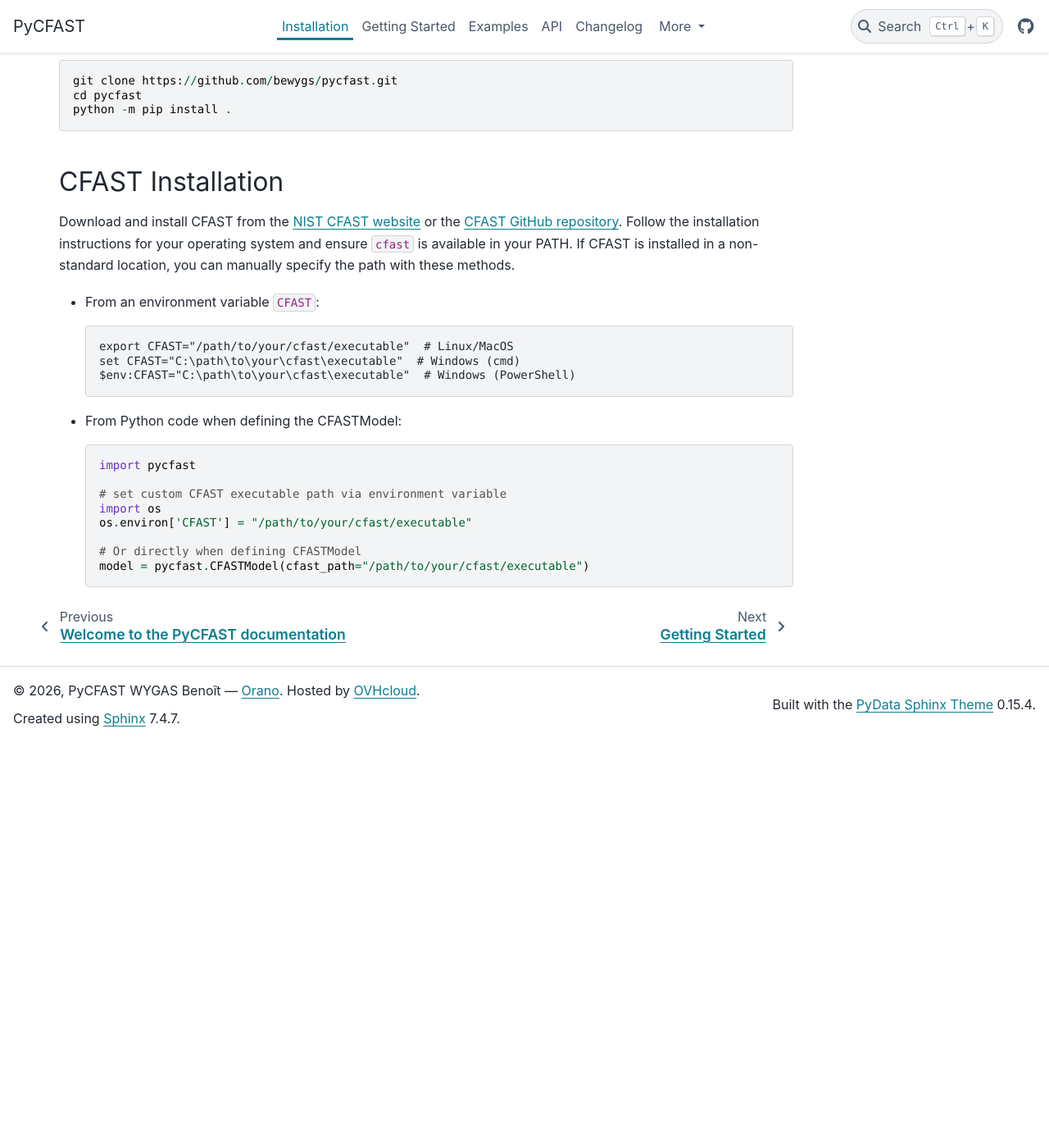
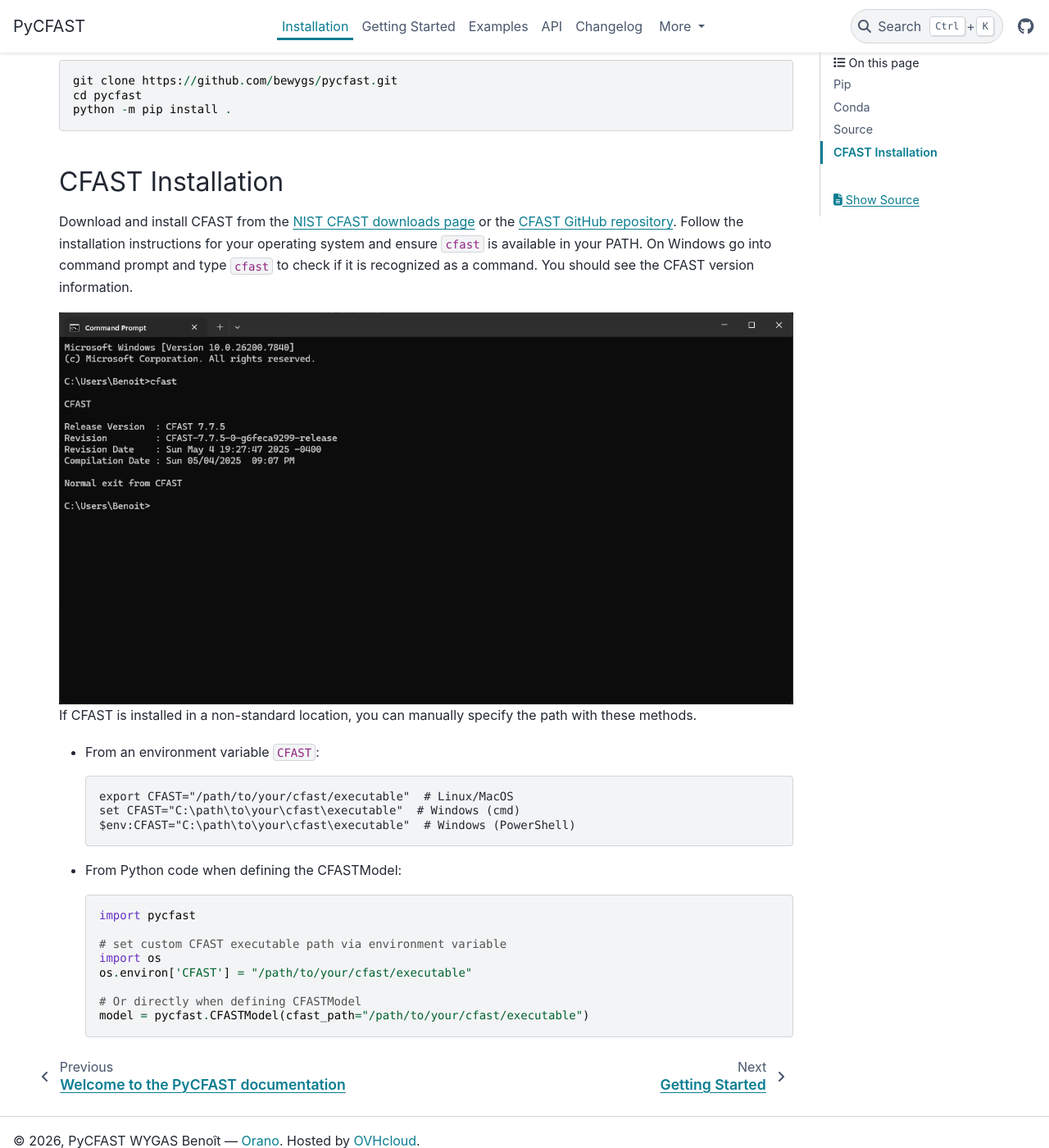
Before and after one commit to bewygs/pycfast, a Sphinx documentation site: the page built from docs/source/installation.rst, in a window 1280 px wide and 1400 px high, scrolled down 719 px. Shown: the whole window at 82% size. Built offline with Sphinx 7.4.7 and the PyData theme 0.15.4, drawn with Linux system fonts in a browser that asks for light colours; pages that are not in the unit, such as notebooks, are missing from menus; before the commit the page ends 1625 px from its top, so only the background shows below that.

Commit message:
DOC: update CFAST installation instructions and add image

```diff
--- a/docs/source/installation.rst
+++ b/docs/source/installation.rst
@@ -30,10 +30,16 @@
 CFAST Installation
 ------------------
 
-Download and install CFAST from the `NIST CFAST website <https://pages.nist.gov/cfast/>`_ or
-the `CFAST GitHub repository <https://github.com/firemodels/cfast>`_. Follow the installation
-instructions for your operating system and ensure ``cfast`` is available in your PATH. If
-CFAST is installed in a non-standard location, you can manually specify the path
+Download and install CFAST from the `NIST CFAST downloads page <https://pages.nist.gov/cfast/downloads.html/>`_ or
+the `CFAST GitHub repository <https://github.com/firemodels/cfast/releases>`_. Follow the installation
+instructions for your operating system and ensure ``cfast`` is available in your PATH. On Windows go into
+command prompt and type ``cfast`` to check if it is recognized as a command. You should see the CFAST version information.
+
+.. image:: _static/images/cfast-cmd-win.png
+   :alt: CFAST command prompt on Windows
+   :align: center
+
+If CFAST is installed in a non-standard location, you can manually specify the path
 with these methods.
 
 
```
Also changed, not shown: docs/source/_static/images/cfast-cmd-win.png (added).
